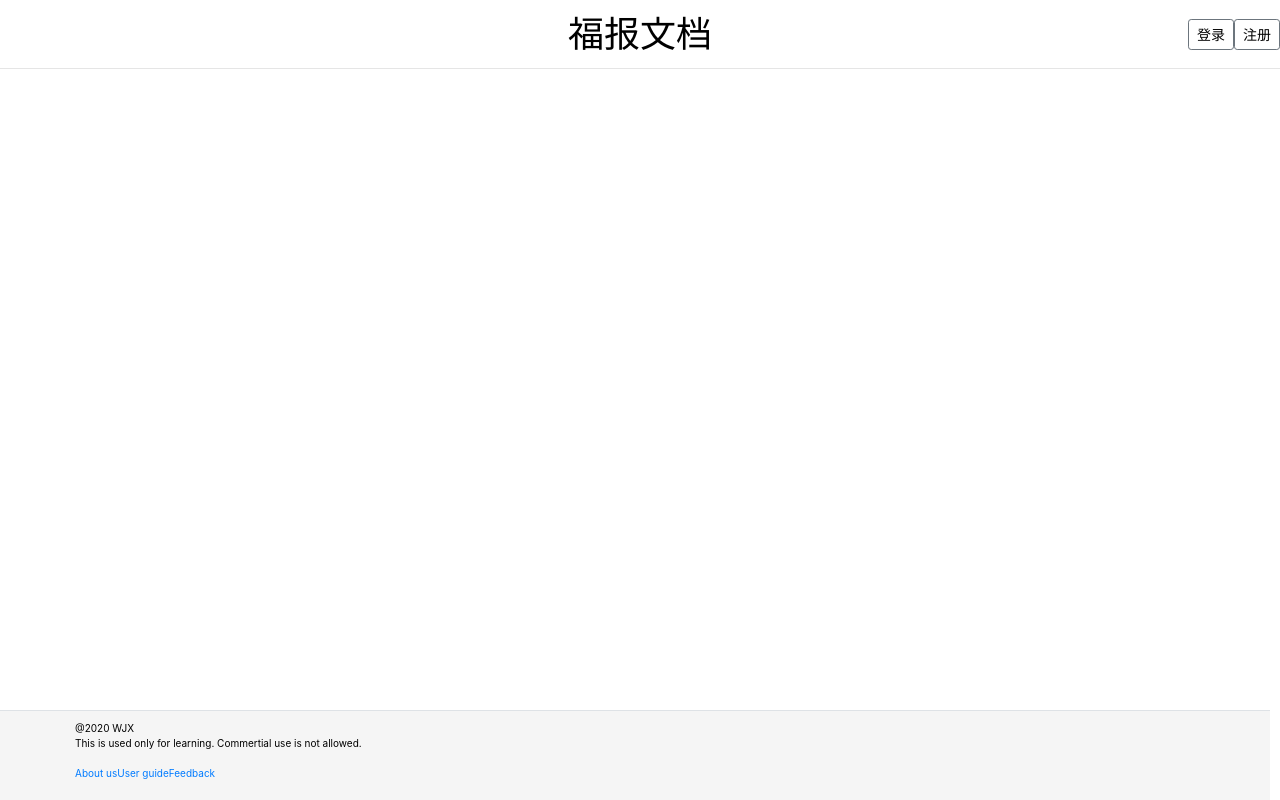
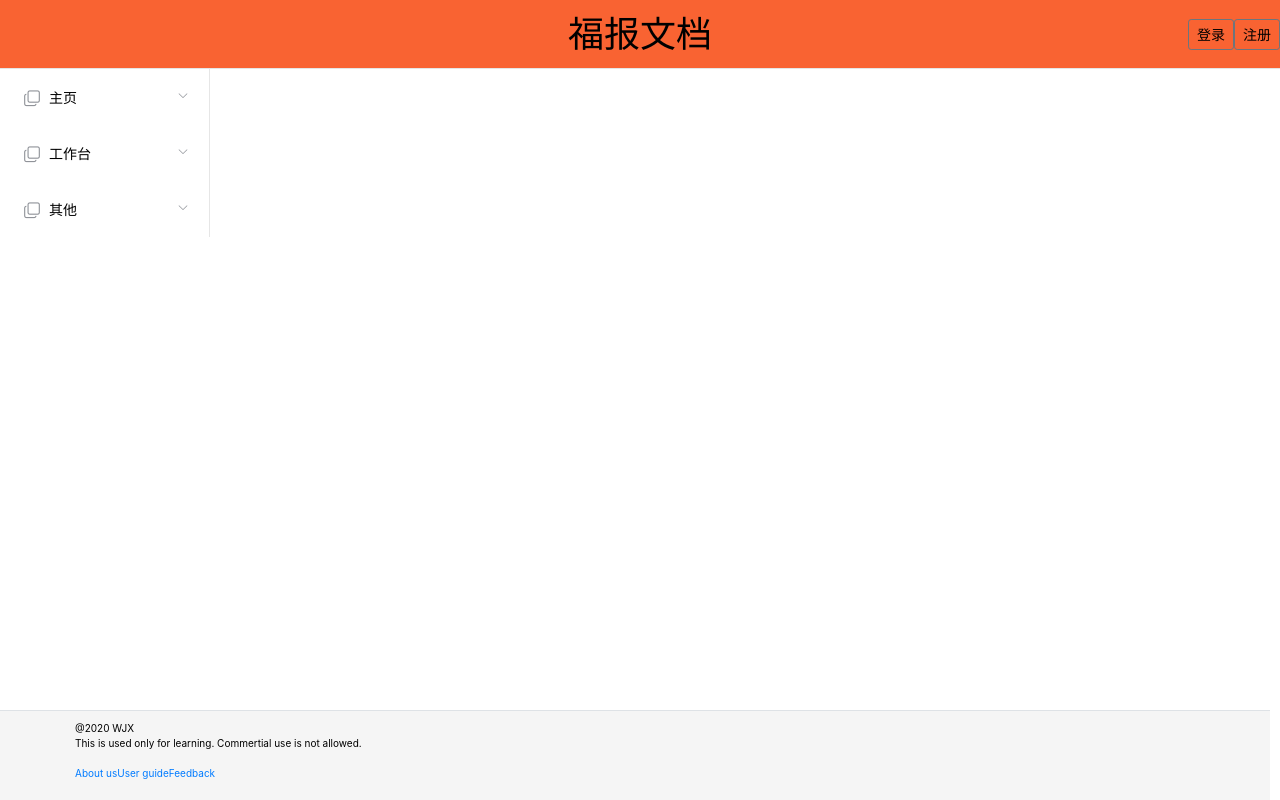
Before and after one commit to wjxchn/2020_Summer_Semester, a Vue app in the folder SmallSemester/SmallSemesterVue/: page /pagedemo in a window 1280 px wide. Built offline with nearby package versions, Linux system fonts and the light colour scheme; what vue-quill-editor, vue-verify-plugin would draw is missing.

Commit message:
Update PageDemo.vue

```diff
--- a/SmallSemester/SmallSemesterVue/src/components/PageDemo.vue
+++ b/SmallSemester/SmallSemesterVue/src/components/PageDemo.vue
@@ -1,8 +1,49 @@
 <template>
     <div>
         <Guider id="navBar" :class="{isFixed:istabBar}"/>
+        <el-container>
+            <el-aside  width="210px">
+
+            <!--     ↓↓↓↓↓↓↓↓↓↓↓↓↓↓  这个default-active是指当前激活的页面，把页面对应的index写进去，例如：当前页面是我的文档，则写进去2-1 -->
+            <el-menu default-active="" class="el-menu-vertical-demo"
+            @open="handleOpen" @close="handleClose" background-color="#fff"
+            text-color="#000000" active-text-color="#f96332" >
+            <el-submenu index="1">
+                <template slot="title">
+                    <i class="el-icon-copy-document"></i>
+                    <span>主页</span>
+                </template>
+                    <el-menu-item index="1-1" @click="Home" :loading="logining" ><i class="el-icon-house" style="color:black"></i>首页</el-menu-item>
+                    <el-menu-item index="1-2" @click="Person" :loading="logining"><i class="el-icon-user" style="color:black"></i>个人资料</el-menu-item>
+            </el-submenu>
+            <el-submenu index="2">
+                <template slot="title">
+                    <i class="el-icon-copy-document"></i>
+                    <span>工作台</span>
+                </template>
+                    <el-menu-item index="2-1" @click="Mywork" :loading="logining"><i class="el-icon-notebook-2" style="color:black"></i>我的文档</el-menu-item>
+                    <el-menu-item index="2-2" @click="Myteam" :loading="logining"><i class="el-icon-connection" style="color:black"></i>我的团队</el-menu-item>
+                    <el-menu-item index="2-3" @click="Trash" :loading="logining"><i class="el-icon-delete" style="color:black"></i>回收站</el-menu-item>
+                    <el-menu-item index="2-4" @click="Message" :loading="logining"><i class="el-icon-chat-dot-round" style="color:black"></i>收件箱</el-menu-item>
+            </el-submenu>
+            <el-submenu index="3">
+                <template slot="title">
+                    <i class="el-icon-copy-document"></i>
+                    <span>其他</span>
+                </template>
+                    <el-menu-item index="3-1" @click="Help" :loading="logining"><i class="el-icon-view" style="color:black"></i>帮助</el-menu-item>
+                    <el-menu-item index="3-2" @click="Aboutus" :loading="logining"><i class="el-icon-link" style="color:black"></i>开发者信息</el-menu-item>
+            </el-submenu>
+            </el-menu>
+            </el-aside>
+        <el-container>
         <main id="mainPart" role="main" class="container">
+
+    <!-- 页面内部的内容写在main中间即可 -->
+
         </main>
+        </el-container>
+        </el-container>
         <BottomGuider/>
     </div>
 </template>
@@ -22,6 +63,37 @@ export default {
         }
     },
     methods: {
+        //侧边栏的跳转
+        handleOpen(key, keyPath) {
+            console.log(key, keyPath);
+        },
+        handleClose(key, keyPath) {
+            console.log(key, keyPath);
+        },
+        Home(){
+            this.$router.push('/');
+        },
+        Person(){
+            this.$router.push('/Person');
+        },
+        Mywork(){
+            this.$router.push('/Personaldoc');
+        },
+        Myteam(){
+            this.$router.push('/Team');
+        },
+        Trash(){
+            this.$router.push('/Trash');
+        },
+        Message(){
+            this.$router.push('/Message');
+        },
+        Help(){
+            this.$router.push('/Help');
+        },
+        Aboutus(){
+            this.$router.push('/Aboutus');
+        },
         // 添加一个方法 兼容
         handleScroll () {
             let scrollTop = window.pageYOffset || document.documentElement.scrollTop || document.body.scrollTop;
@@ -55,10 +127,11 @@ export default {
 }
 #navBar {
     width: 100%;
-    background-color: rgba(255, 255, 255, 0.15);
+    background-color: #f96332;
     backdrop-filter: blur(30px);
 }
 #mainPart {
     width: 100%;
 }
+
 </style>
```
